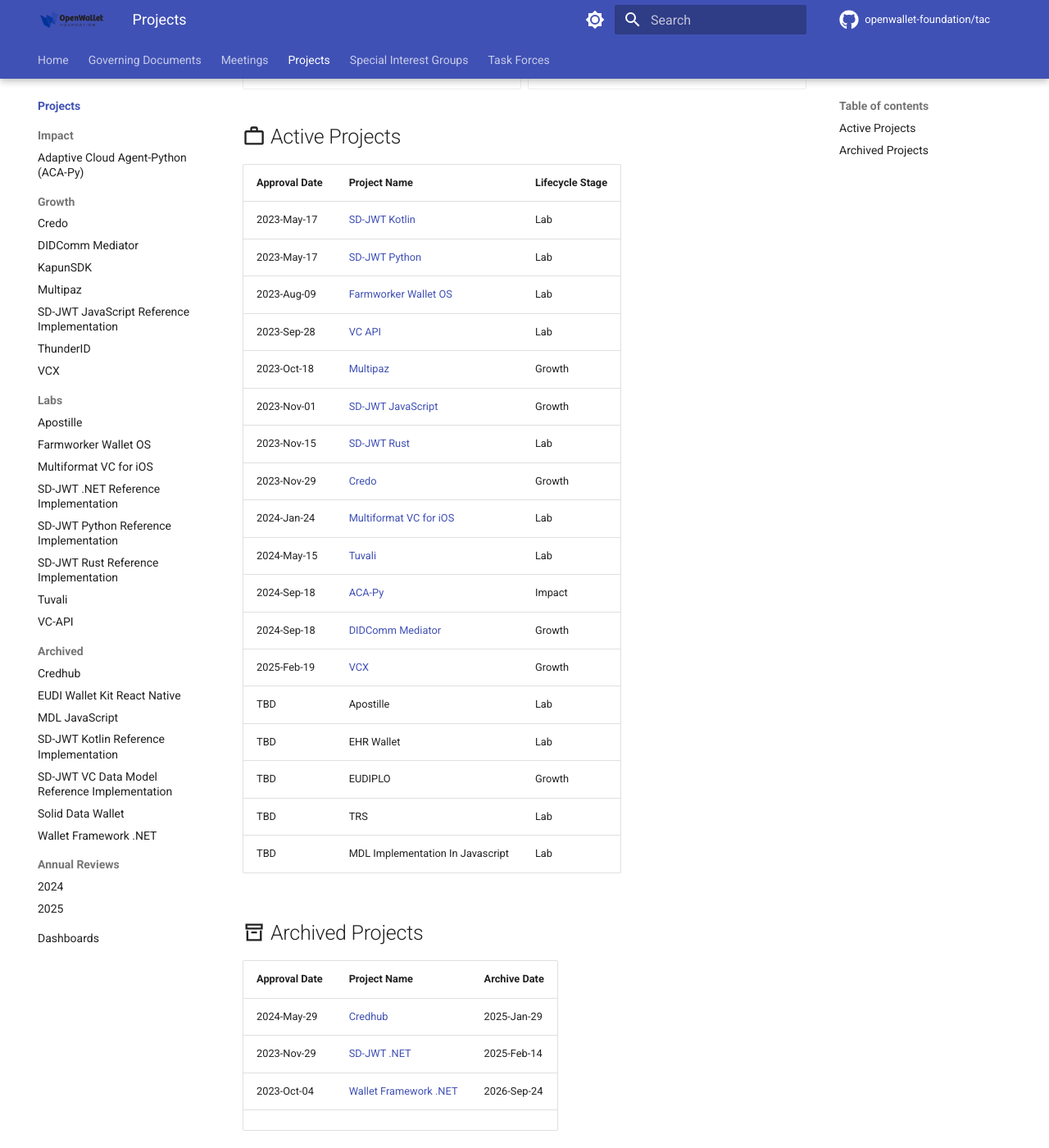
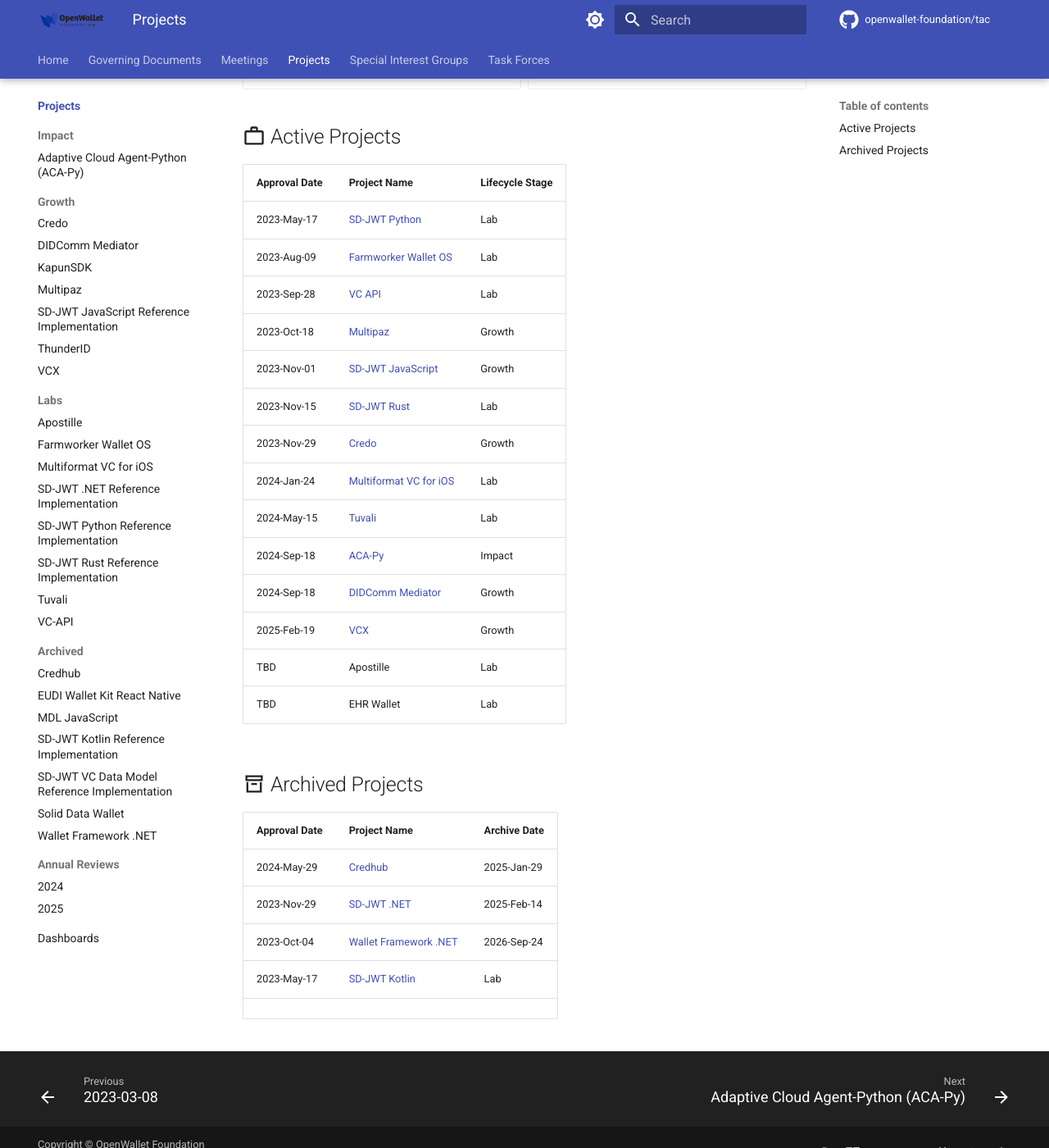
Before and after one commit to openwallet-foundation/tac, an MkDocs documentation site: the page built from docs/projects/index.md, in a window 1280 px wide and 1400 px high, scrolled down 454 px. Shown: the whole window at 82% size. Built offline with MkDocs 1.6.1 and Material for MkDocs 9.7.7, drawn with Linux system fonts in a browser that asks for light colours; comment, search, counter and statistics services are not loaded.

Commit message:
Update index.md
Removed EUDIPLO

Signed-off-by: Sean Bohan <seanbohan@gmail.com>

```diff
--- a/docs/projects/index.md
+++ b/docs/projects/index.md
@@ -30,7 +30,6 @@
 
 | Approval Date | Project Name                                                      | Lifecycle Stage |
 | ------------- | ----------------------------------------------------------------- | --------------- |
-| 2023-May-17   | [SD-JWT Kotlin](./sd-jwt-kotlin.md)                               | Lab             |
 | 2023-May-17   | [SD-JWT Python](./sd-jwt-python.md)                               | Lab             |
 | 2023-Aug-09   | [Farmworker Wallet OS](./fwos.md)                                 | Lab             |
 | 2023-Sep-28   | [VC API](./vc-api.md)                                             | Lab             |
@@ -45,9 +44,6 @@
 | 2025-Feb-19   | [VCX](./vcx.md)                                                   | Growth          |
 | TBD           | Apostille                                                         | Lab             |
 | TBD           | EHR Wallet                                                        | Lab             |
-| TBD           | EUDIPLO                                                           | Growth          |
-| TBD           | TRS                                                               | Lab             |
-| TBD           | MDL Implementation In Javascript                                  | Lab             |
 
 ## :material-archive-outline: Archived Projects
 
```
Also changed, not shown: other parts of docs/projects/index.md (+1 -0 lines).
